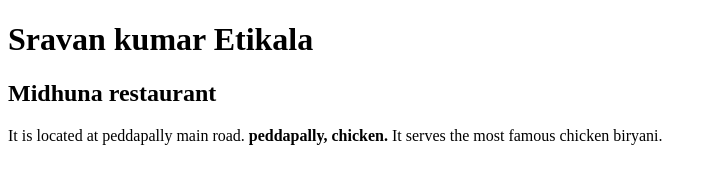
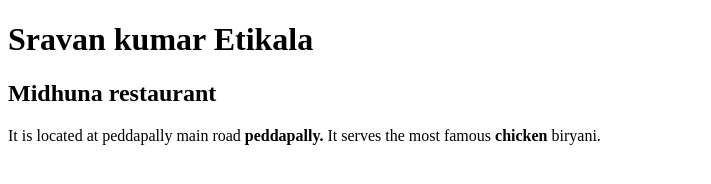
Before and after one commit to 44-563-Web-Apps-S22/webapps-s22-assignment-3-Etikala7607, a plain HTML site: page index.html in a window 1280 px wide. Shown: the whole page, without its empty margins (0-711 px from the left). Drawn offline with Linux system fonts and the light colour scheme.

Commit message:
Update index.html

```diff
--- a/index.html
+++ b/index.html
@@ -8,6 +8,6 @@
 <body>
     <h1> Sravan kumar Etikala</h1>
    <h2>Midhuna restaurant</h2>
-   <p1>It is located at peddapally main road.<b> peddapally, chicken.</b> It serves the most famous chicken biryani. </p1>
+   <p1>It is located at peddapally main road <b> peddapally.</b> It serves the most famous <b>chicken</b> biryani. </p1>
 </body>
 </html>
```
